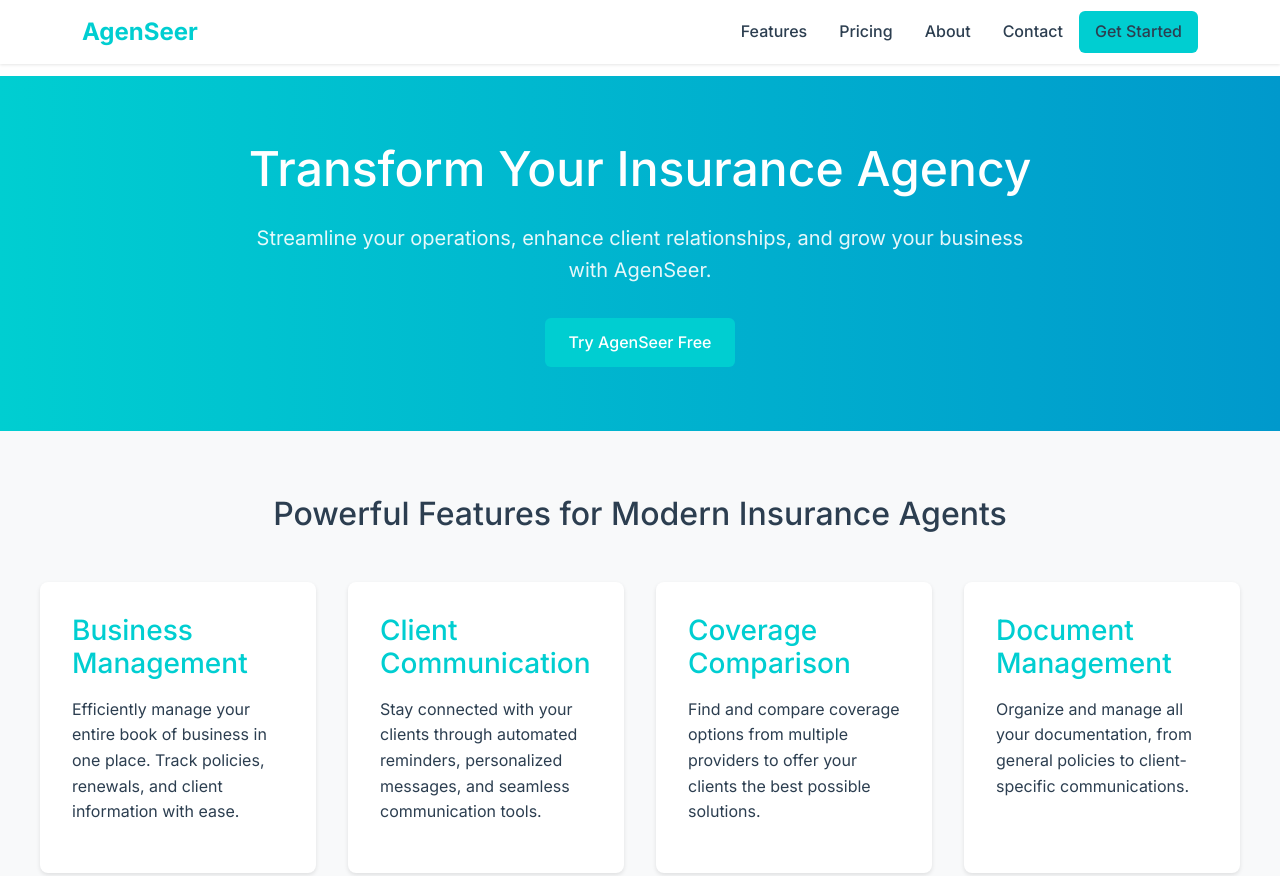
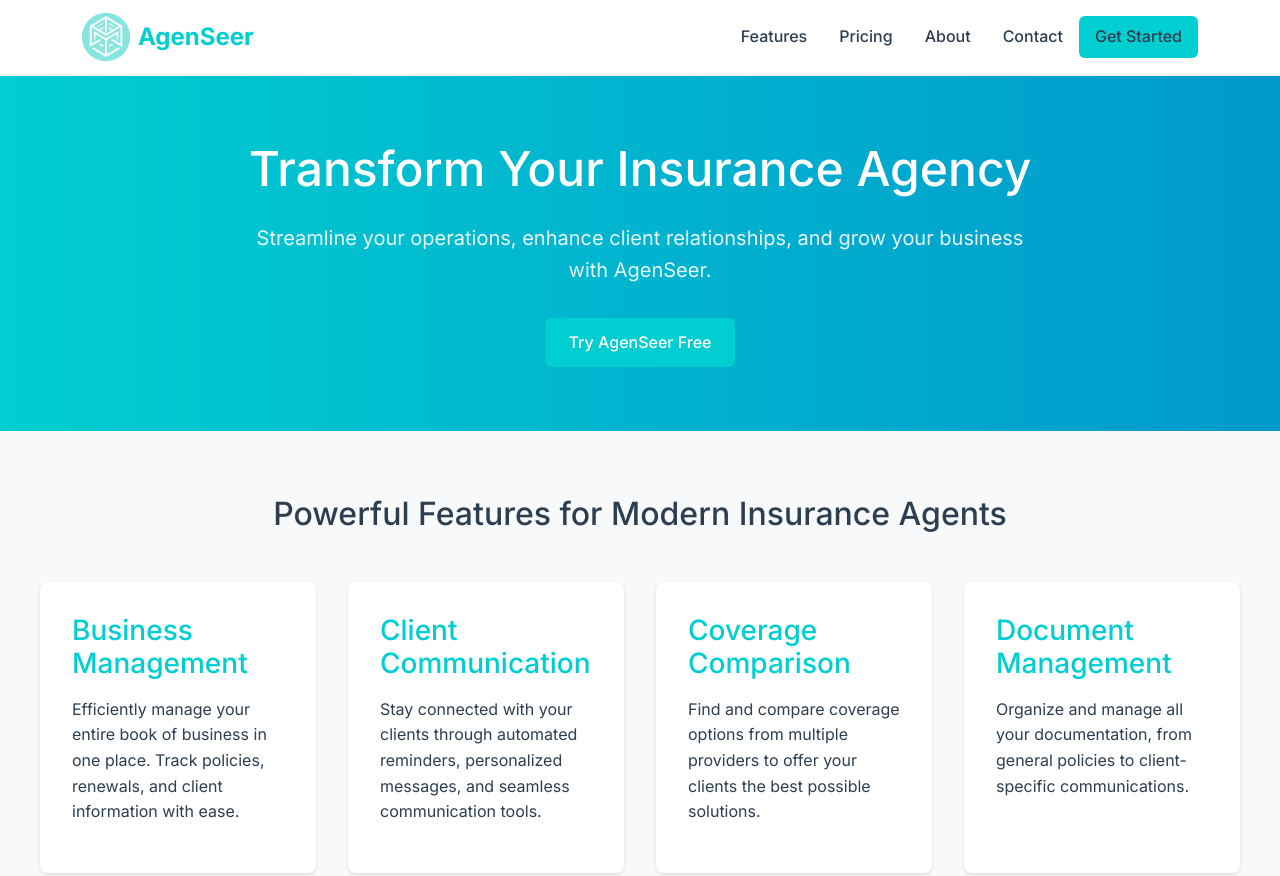
Before and after one commit to smmaths/www-agenseer, a plain HTML site: page index.html in a window 1280 px wide. Shown: the top 876 px of the page. Drawn offline with nearby package versions, Linux system fonts and the light colour scheme.

Commit message:
Updating logo area

```diff
--- a/index.html
+++ b/index.html
@@ -5,7 +5,7 @@
     <meta name="viewport" content="width=device-width, initial-scale=1.0">
     <title>AgenSeer - Insurance Agent Management Platform</title>
     <!-- Favicon -->
-    <link rel="icon" type="image/png" href="favicon.png">
+    <link rel="icon" type="image/png" href="assets/favicon.png">
     <!-- Bootstrap CSS -->
     <link href="https://cdn.jsdelivr.net/npm/bootstrap@5.3.0/dist/css/bootstrap.min.css" rel="stylesheet">
     <link rel="stylesheet" href="styles.css">
@@ -17,7 +17,10 @@
     <header class="header">
         <nav class="navbar navbar-expand-lg navbar-light bg-white fixed-top">
             <div class="container">
-                <a class="navbar-brand" href="#">AgenSeer</a>
+                <a class="navbar-brand" href="#">
+                    <img src="assets/tesseract-circle-agenseer.png" alt="AgenSeer Logo" class="navbar-logo">
+                    AgenSeer
+                </a>
                 <button class="navbar-toggler" type="button" data-bs-toggle="collapse" data-bs-target="#navbarNav" aria-controls="navbarNav" aria-expanded="false" aria-label="Toggle navigation">
                     <span class="navbar-toggler-icon"></span>
                 </button>
--- a/styles.css
+++ b/styles.css
@@ -31,6 +31,14 @@ body {
     font-size: 1.5rem;
     font-weight: 700;
     color: var(--primary-color) !important;
+    display: flex;
+    align-items: center;
+    gap: 0.5rem;
+}
+
+.navbar-logo {
+    height: 48px;
+    width: auto;
 }
 
 .nav-link {
```
Also changed, not shown: assets/favicon.png (renamed from favicon.png), assets/tesseract-circle-agenseer.png (added), assets/tesseract-transparent-agenseer-color.png (added), assets/tesseract-transparent-nothing-agenseer-color.png (added), assets/tesseract-transparent-nothing.png (added).
